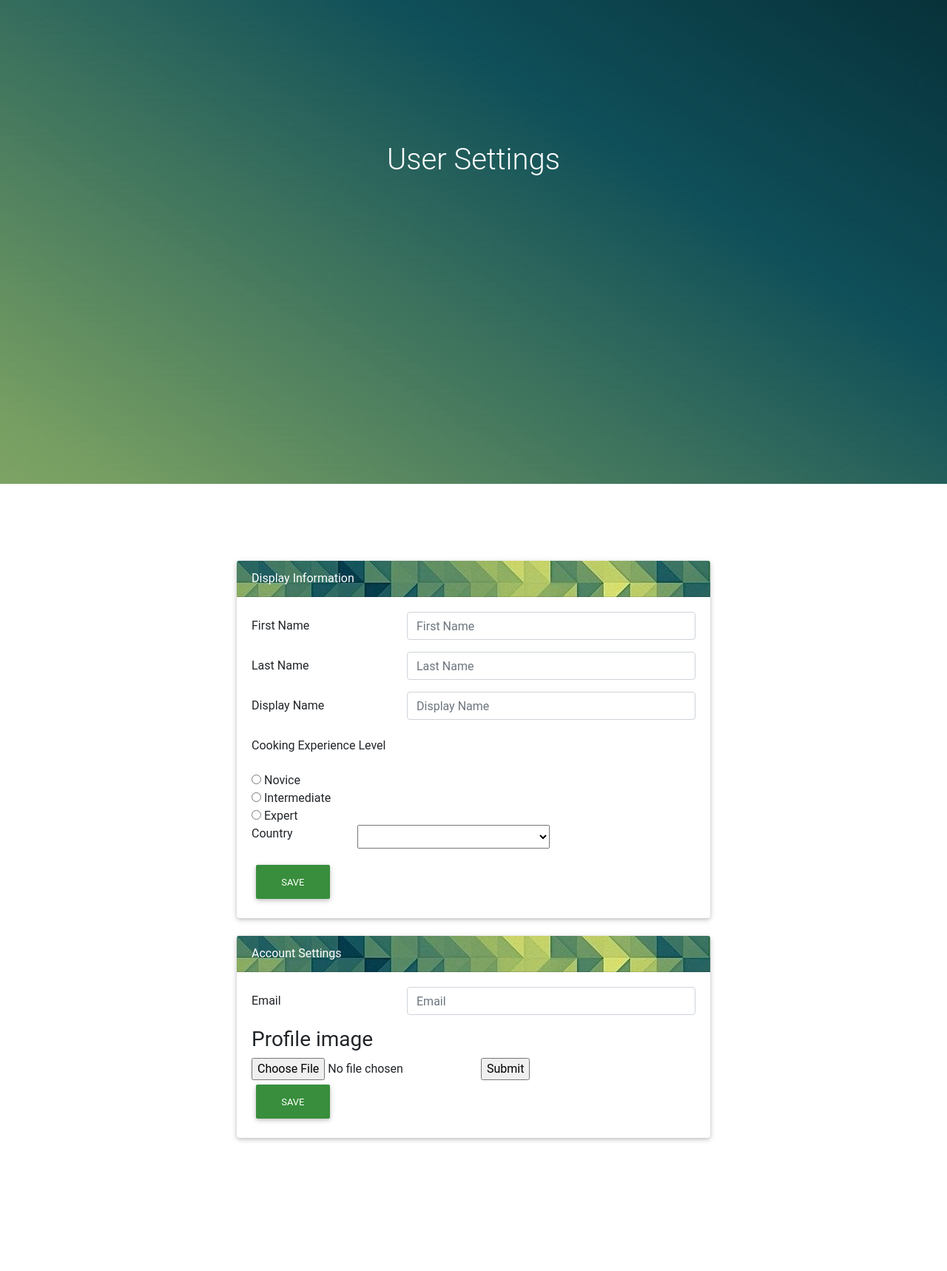
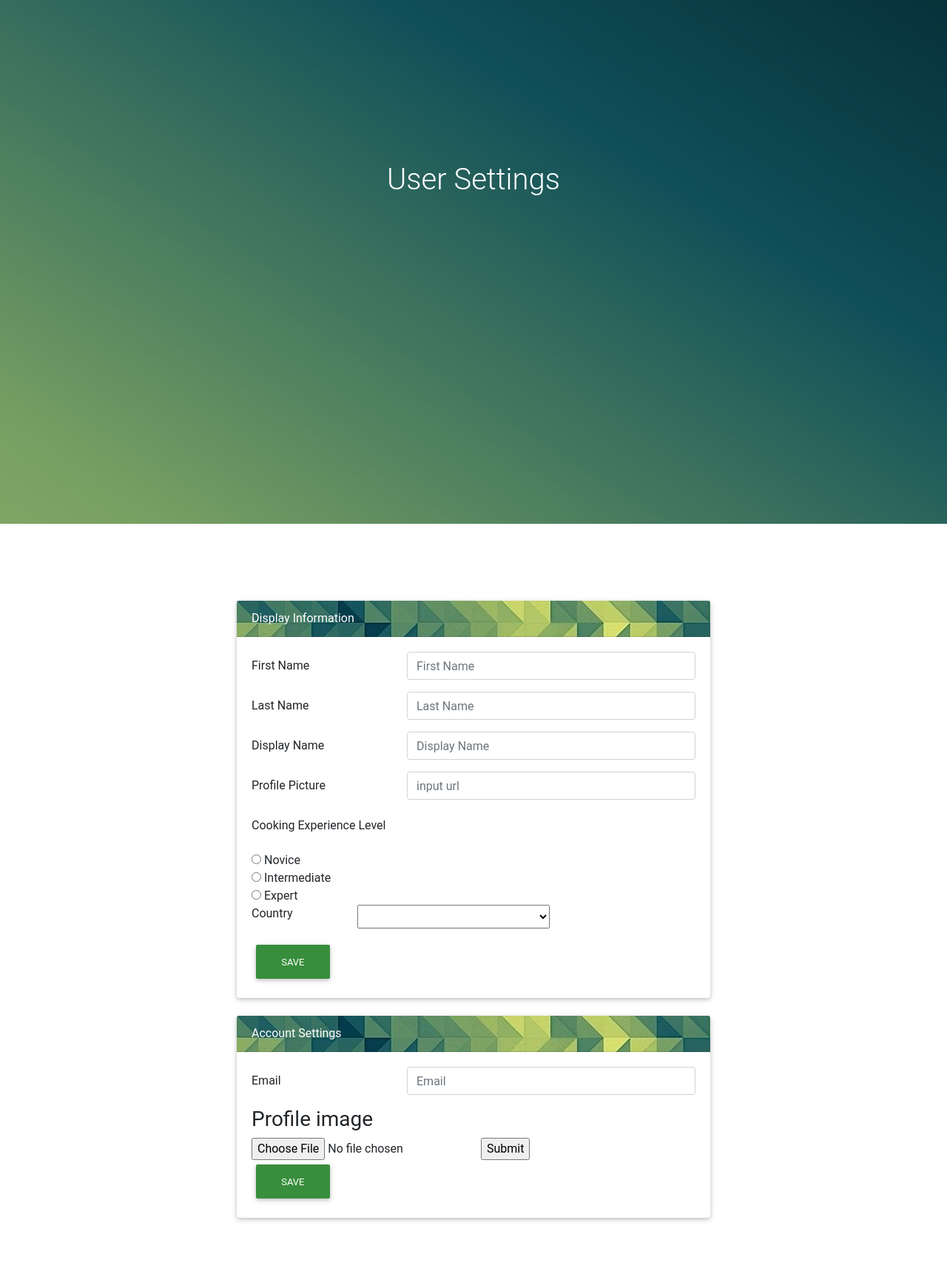
Before and after one commit to abigehl/Cs307GroupProject, a Flask app: page /settings in a window 1280 px wide. Shown: the part 328-2046 px from the top of the page at 74% size. Before the commit the page ends 1871 px from the top, so only its background shows below. Run offline with Flask 2, Linux system fonts and the light colour scheme; some libraries are stand-ins or nearby versions.

Commit message:
leave this stuff alone heres a profile picture

```diff
--- a/__init__.py
+++ b/__init__.py
@@ -224,6 +224,7 @@
         current_user.lastName = request.form["lastname"]
         current_user.displayName = request.form["displayname"]
         current_user.cookingExperience = request.form["cooking_experience"]
+        current_user.profilePic=request.form["url"]
 
         db.session.commit()
 
--- a/templates/usersettings.html
+++ b/templates/usersettings.html
@@ -97,7 +97,9 @@
                                 <div class="col-sm-8">
                                     <input type="lastname" class="form-control" id="inputlastname" placeholder="Last Name", name = 'lastname'>
                                 </div>
+
                             </div>
+
                             <!-- Grid row -->
                             <!-- Grid row -->
                             <div class="form-group row">
@@ -107,6 +109,13 @@
                                     <input type="displayname" class="form-control" id="inputdisplayname" placeholder="Display Name", name = 'displayname'>
                                 </div>
                             </div>
+                            <div class="form-group row">
+                                    <!-- Default input -->
+                                    <label for="inputurl" class="col-sm-4 col-form-label">Profile Picture</label>
+                                    <div class="col-sm-8">
+                                        <input type="displayname" class="form-control" id="inputurl" placeholder="input url", name = 'url'>
+                                    </div>
+                                </div>
                             <!-- Grid row -->
                             <!-- Grid row -->
                             <div class="form-group row">
```
Also changed, not shown: site.db.
